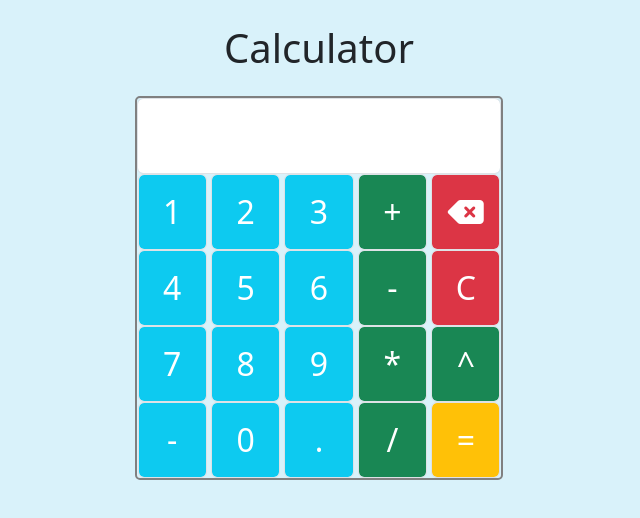
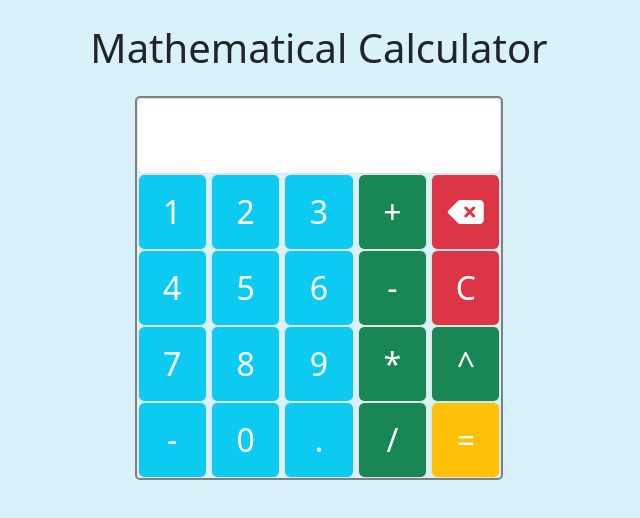
Before and after one commit to SebastianOrbegoso7/Calculator, a plain HTML site: page index.html in a window 1280 px wide. Shown: the whole page, without its empty margins (321-961 px from the left). Drawn offline with nearby package versions, Linux system fonts and the light colour scheme.

Commit message:
Update index.html

```diff
--- a/index.html
+++ b/index.html
@@ -19,7 +19,7 @@
 </head>
 
 <body>
-    <h1 class="mt-4" style="text-align: center;">Calculator</h1>
+    <h1 class="mt-4" style="text-align: center;">Mathematical Calculator</h1>
     <div class="container mt-4">
         <input type="text" class="form-control" id="calculationInput" readonly>
         <div style="text-align: center;">
```
